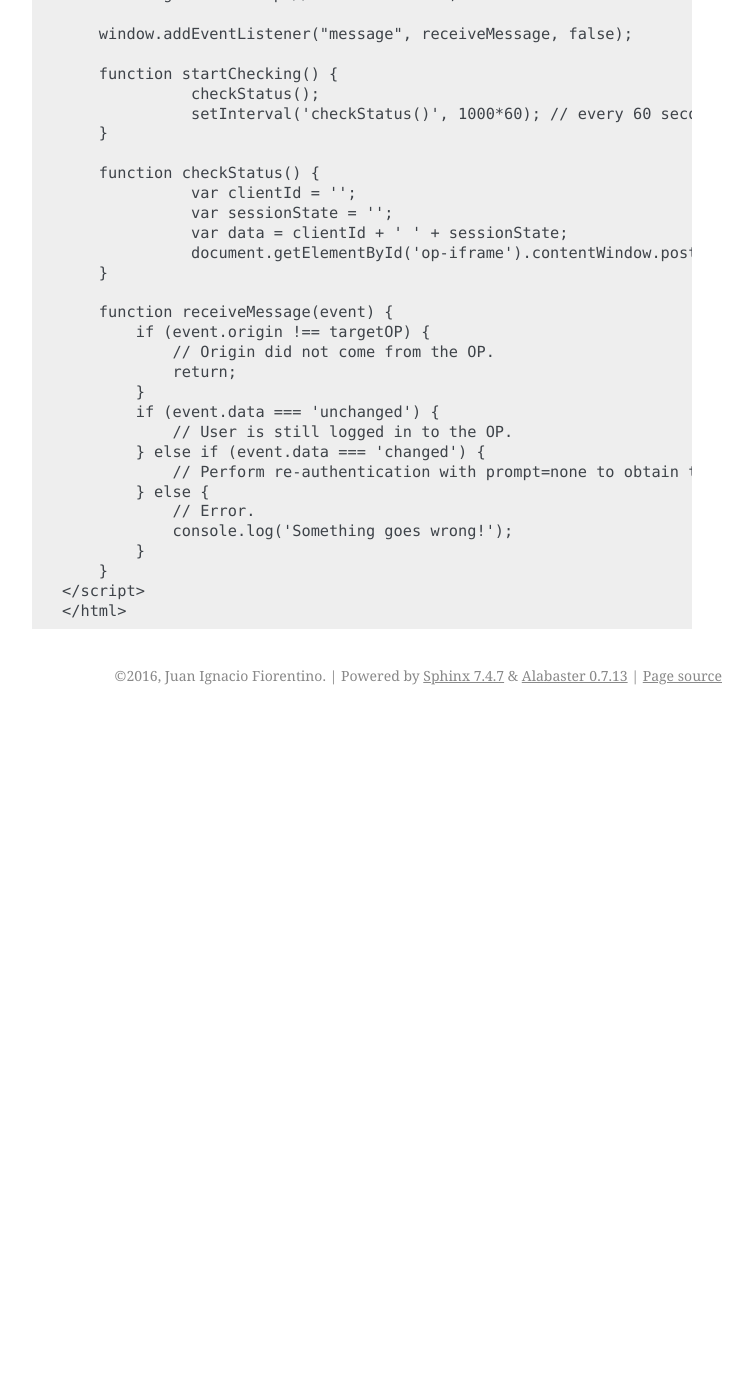
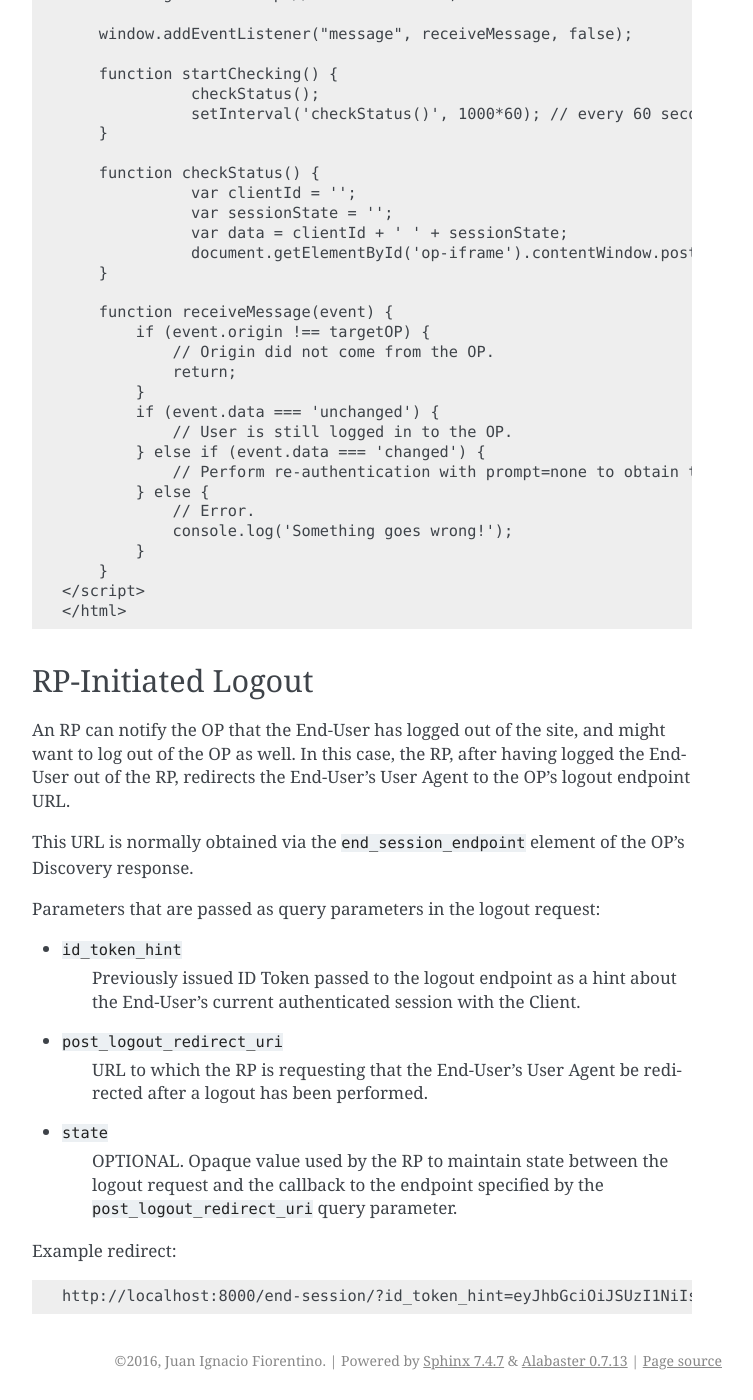
Before and after one commit to juanifioren/django-oidc-provider, a Sphinx documentation site: the page built from docs/sections/sessionmanagement.rst, in a window 1280 px wide and 1400 px high, scrolled down 773 px. Shown: the whole window, without its empty margins (388-1141 px from the left). Built offline with Sphinx 7.4.7, drawn with Linux system fonts in a browser that asks for light colours; before the commit the page ends 1488 px from its top, so only the background shows below that.

Commit message:
Add more doc for session management.

```diff
--- a/docs/sections/sessionmanagement.rst
+++ b/docs/sections/sessionmanagement.rst
@@ -65,3 +65,23 @@ Example RP iframe
         }
     </script>
     </html>
+
+RP-Initiated Logout
+===================
+
+An RP can notify the OP that the End-User has logged out of the site, and might want to log out of the OP as well. In this case, the RP, after having logged the End-User out of the RP, redirects the End-User's User Agent to the OP's logout endpoint URL.
+
+This URL is normally obtained via the ``end_session_endpoint`` element of the OP's Discovery response.
+
+Parameters that are passed as query parameters in the logout request:
+
+* ``id_token_hint``
+    Previously issued ID Token passed to the logout endpoint as a hint about the End-User's current authenticated session with the Client.
+* ``post_logout_redirect_uri``
+    URL to which the RP is requesting that the End-User's User Agent be redirected after a logout has been performed.
+* ``state``
+    OPTIONAL. Opaque value used by the RP to maintain state between the logout request and the callback to the endpoint specified by the ``post_logout_redirect_uri`` query parameter.
+
+Example redirect::
+
+    http://localhost:8000/end-session/?id_token_hint=eyJhbGciOiJSUzI1NiIsImtpZCI6ImQwM...&post_logout_redirect_uri=http://rp.example.com/logged-out/&state=c91c03ea6c46a86
```
